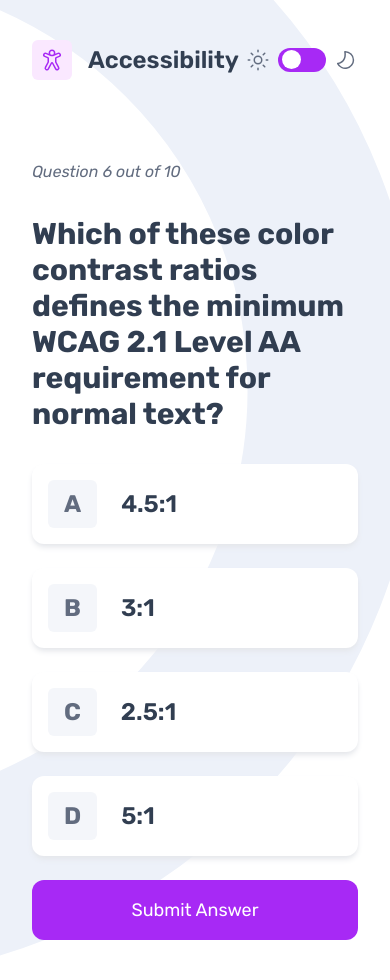
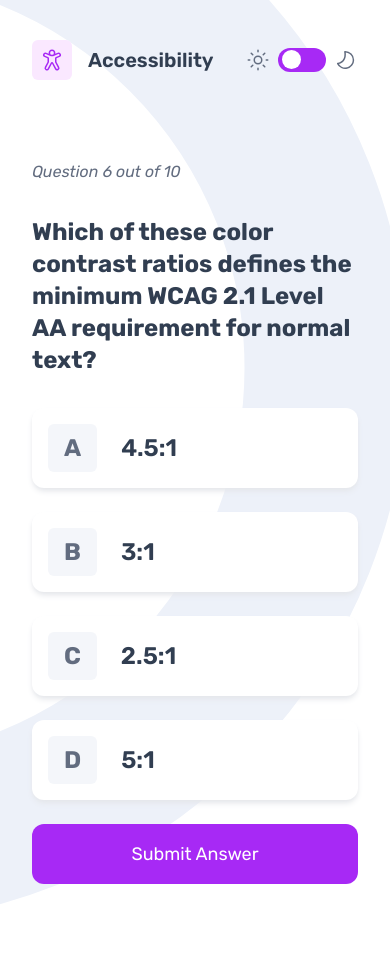
Before and after one commit to duncan-chege/frontend-quiz, a Next.js app: page /accessibility in a window 390 px wide. After the commit the page ends 924 px from the top, so only its background shows below. Built offline with nearby package versions, Linux system fonts and the light colour scheme.

Commit message:
ensure the question text is responsive

```diff
--- a/app/accessibility/page.tsx
+++ b/app/accessibility/page.tsx
@@ -5,7 +5,7 @@ export default function AccessibilityPage() {
     <div className="grid grid-cols-1 lg:grid-cols-2 gap-x-32 gap-y-8" role="main">
       <div>
         <p className="italic text-grey-navy">Question 6 out of 10</p>
-        <h3 className="mt-8 font-bold text-3xl text-dark-navy">
+        <h3 className="mt-8 font-bold text-2xl md:text-3xl text-dark-navy">
           Which of these color contrast ratios defines the minimum WCAG 2.1
           Level AA requirement for normal text?
         </h3>
--- a/components/Header.tsx
+++ b/components/Header.tsx
@@ -28,7 +28,7 @@ export default function Header() {
     <header className="flex justify-between pb-20">
         <div className="flex items-center gap-x-4">
             <Image className="p-2 bg-fuchsia-100 rounded-md" src={icon} alt={`${title} icon`} />
-            <h1 className="text-2xl font-semibold text-dark-navy">{title}</h1>
+            <h1 className="text-xl md:text-2xl font-semibold text-dark-navy">{title}</h1>
         </div>
       <div className="flex items-center gap-x-2">
         <Image src={sunIcon} alt="the sun icon" />
```
